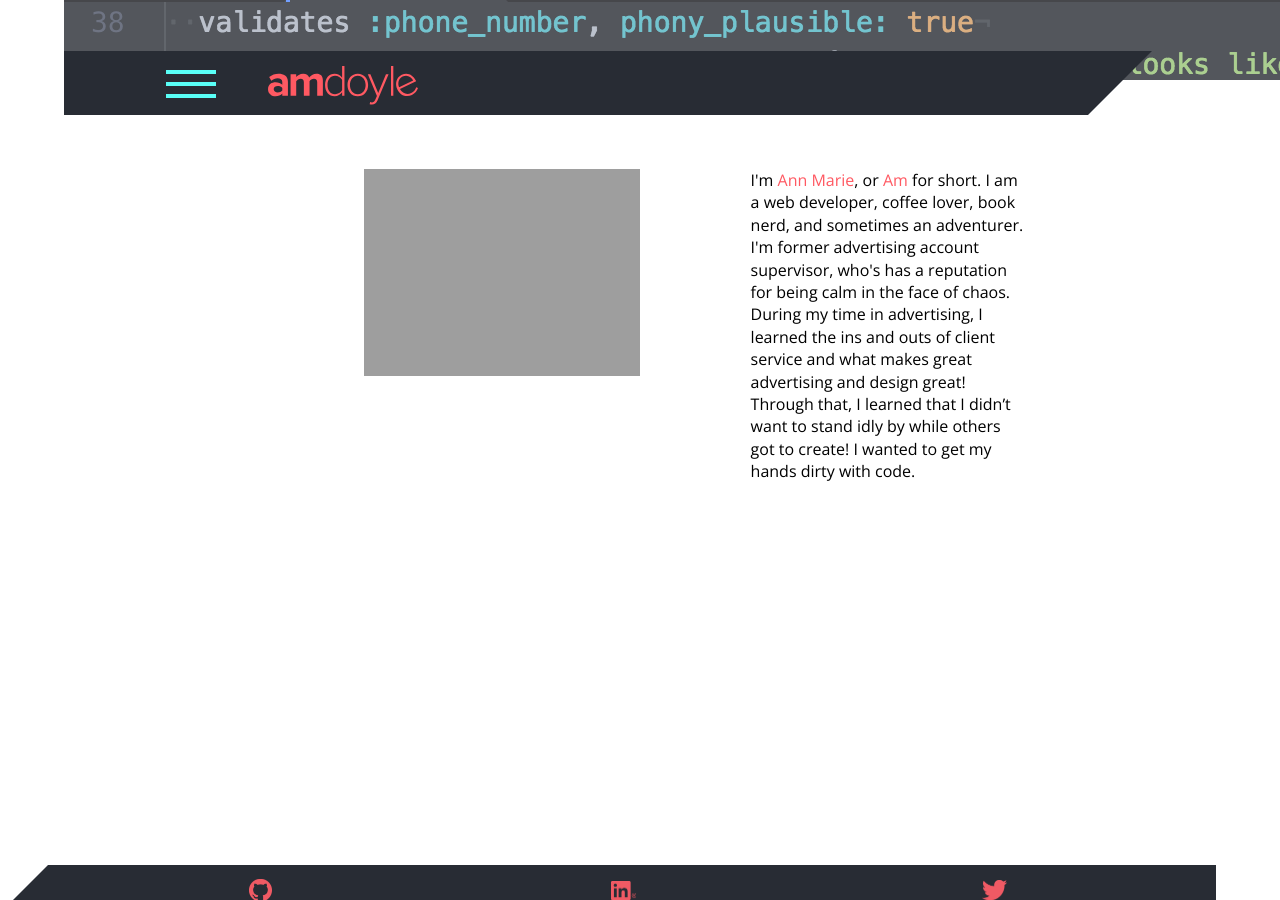
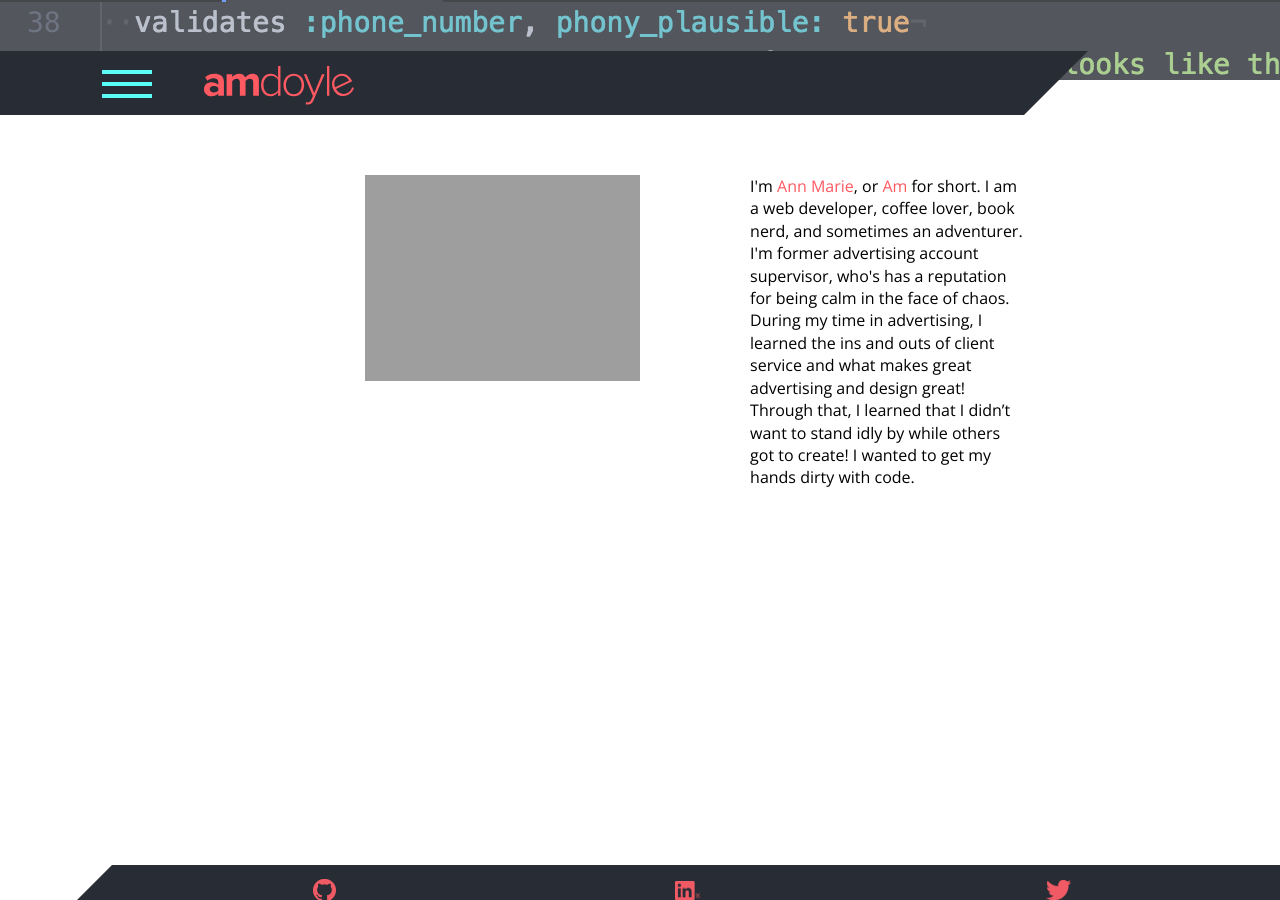
Before and after one commit to amdoyle/amdoyle, a Jekyll site: the page built from index.html, in a window 1280 px wide. Built offline with Jekyll 4.4.1, drawn with Linux system fonts in a browser that asks for light colours; nearby versions of some CDN libraries.

Commit message:
Update styles for felxbox

```diff
--- a/_sass/_layout.scss
+++ b/_sass/_layout.scss
@@ -5,7 +5,6 @@
   display: flex;
   flex-direction: column;
   justify-content: space-between;
-  margin: 0 5% 0 5%;
   min-height: 90vh;
   & h1 {
     text-align: center;
@@ -153,7 +152,7 @@
 .main-content {
   position: relative;;
   z-index: 0;
-  margin-top: 25%;
+  margin: 25% 5% 0 5%;
   padding: 0 2% 10% 2%;
   display: flex;
   flex-direction: column;
```
